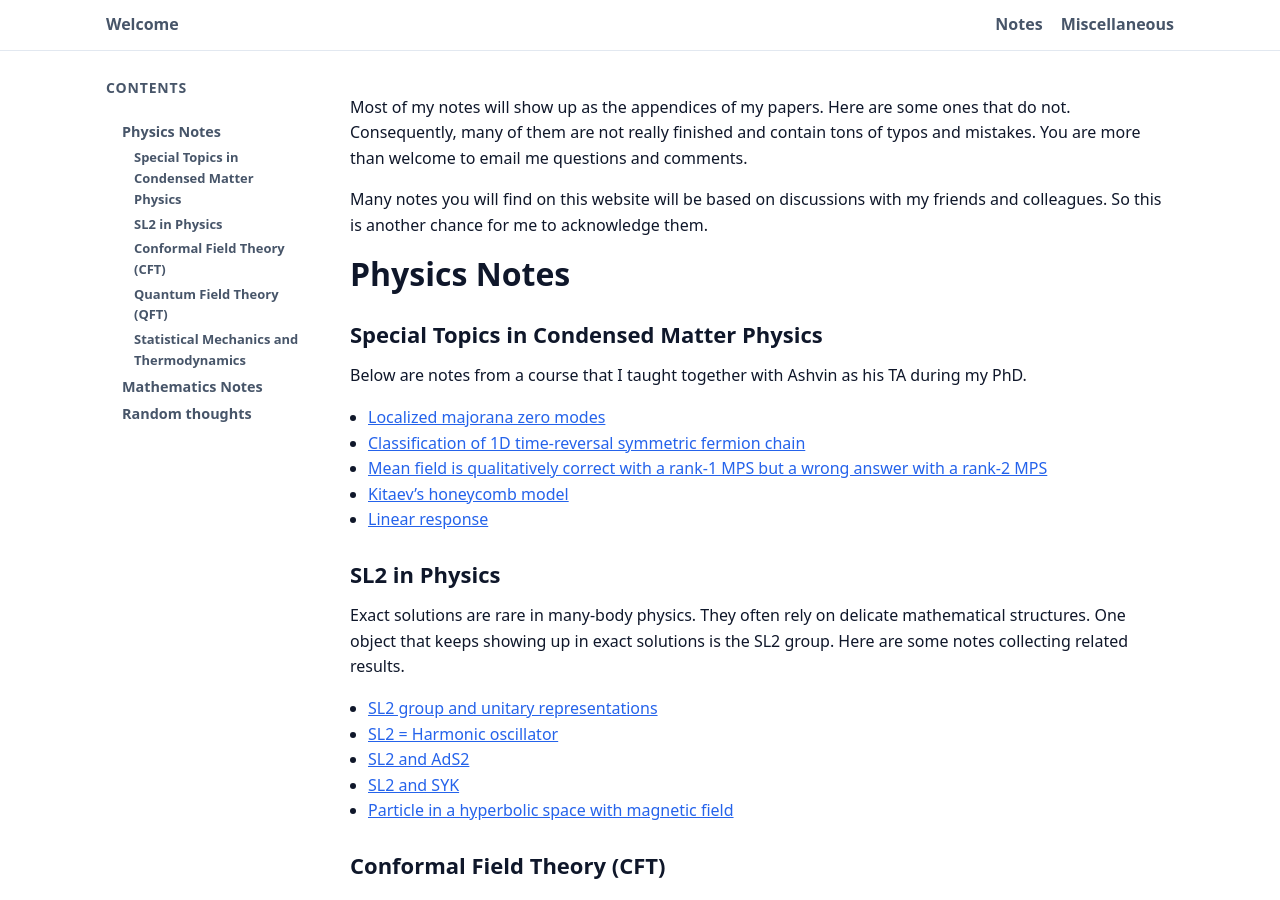
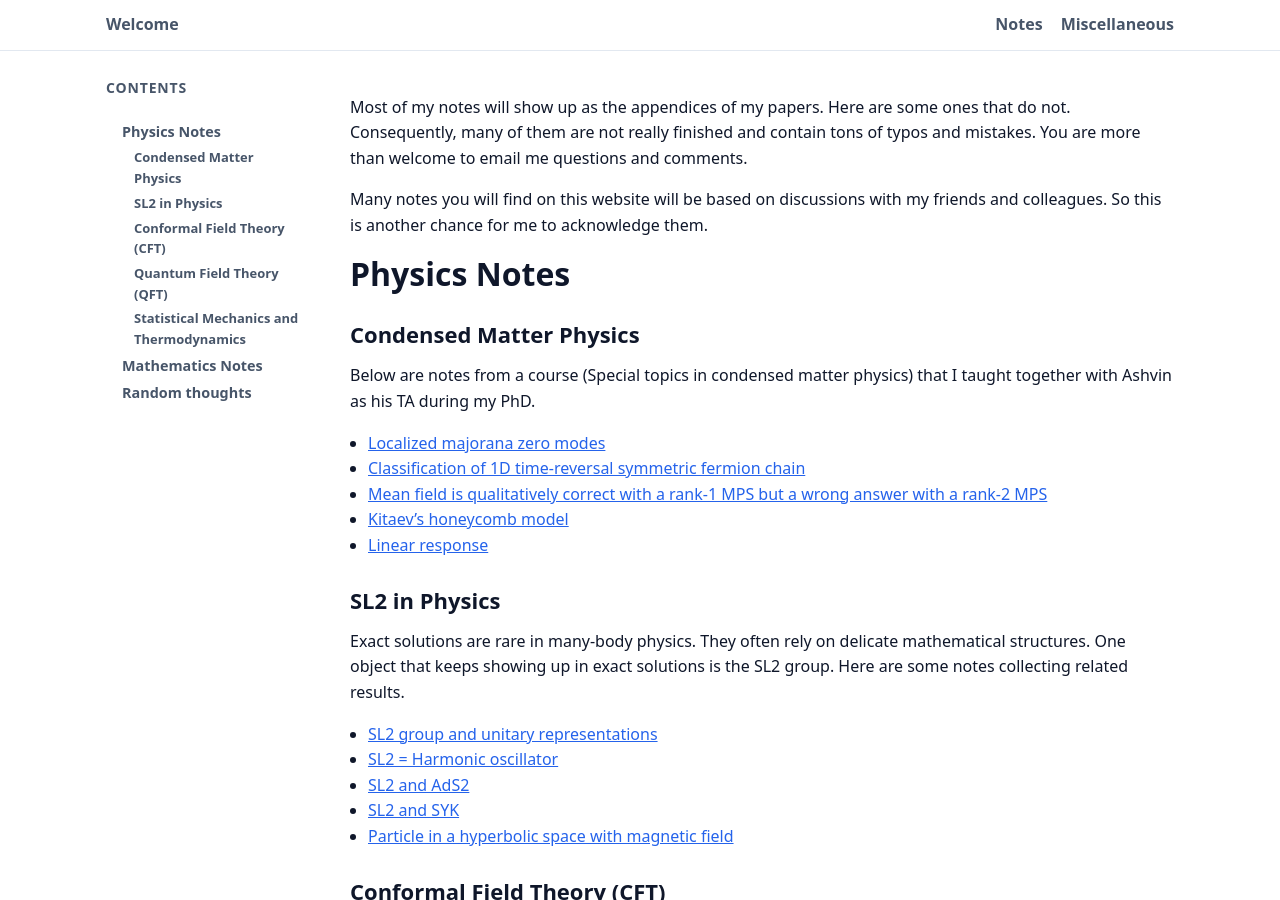
Before and after one commit to ruihuafan/ruihuafan.github.io, a Jekyll site: the page built from notes.md, in a window 1280 px wide and 900 px high. Built offline with Jekyll 4.4.1, drawn with Linux system fonts in a browser that asks for light colours.

Commit message:
change notes.md

```diff
--- a/notes.md
+++ b/notes.md
@@ -11,9 +11,9 @@ Many notes you will find on this website will be based on discussions with my fr
 
 # Physics Notes
 
-## Special Topics in Condensed Matter Physics
+## Condensed Matter Physics
 
-Below are notes from a course that I taught together with Ashvin as his TA during my PhD.
+Below are notes from a course (Special topics in condensed matter physics) that I taught together with Ashvin as his TA during my PhD.
 
 - [Localized majorana zero modes](/notes/course_notes/1D_fermion_classification.pdf)
 - [Classification of 1D time-reversal symmetric fermion chain](/notes/course_notes/1D_TRI_fermion_classification.pdf)
```
